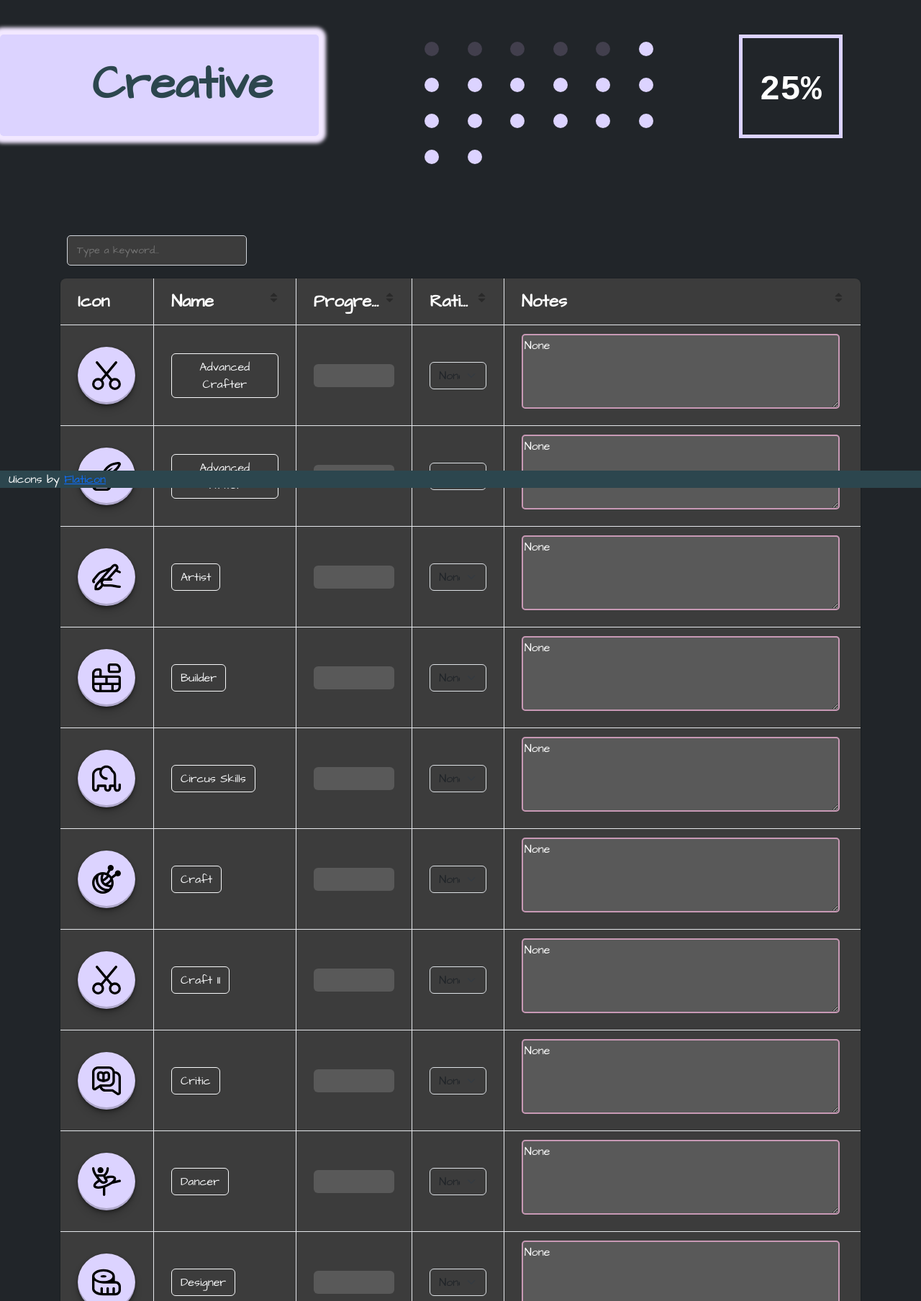
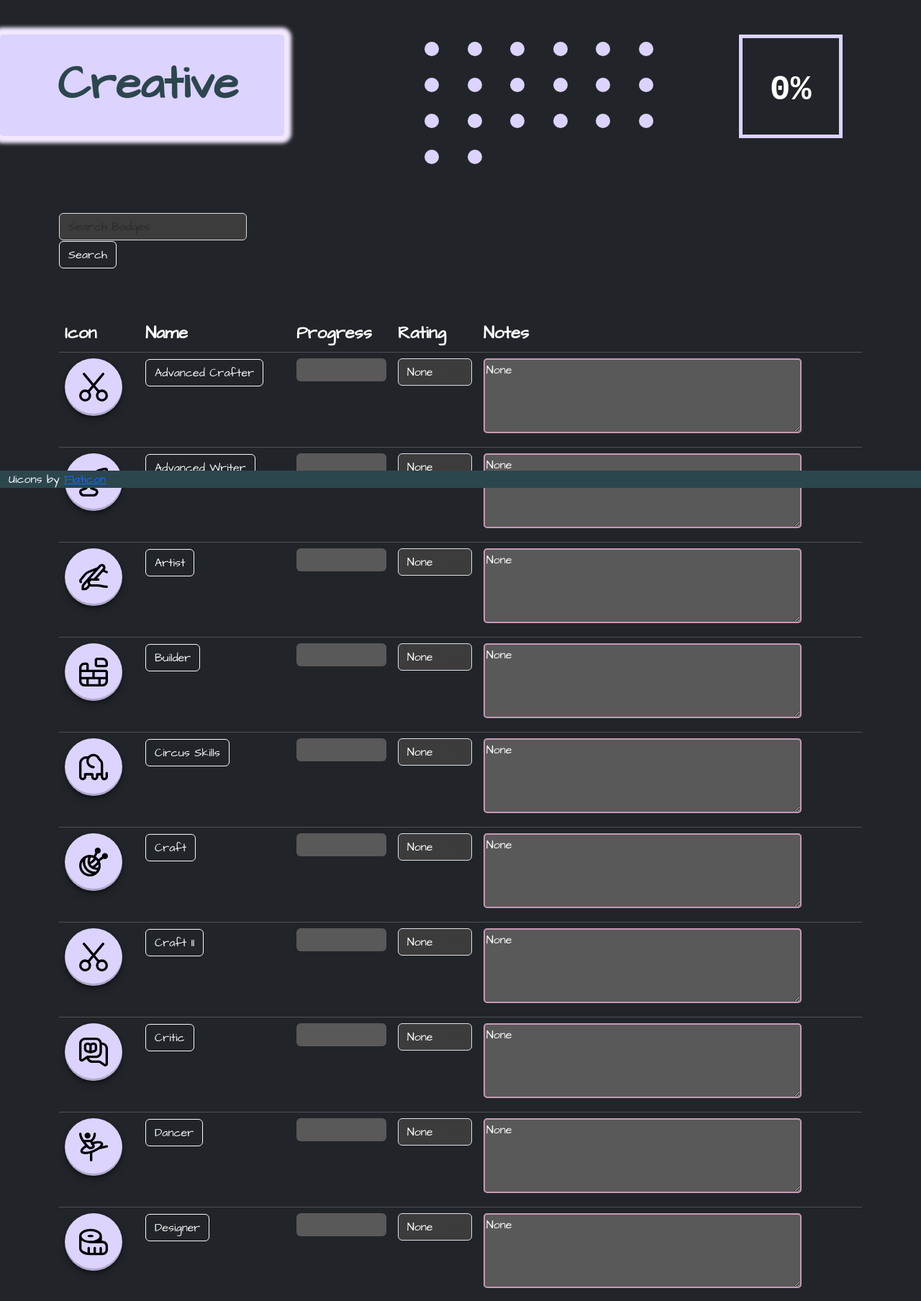
Before and after one commit to LisaS7/RebelBadgeTracker, a Flask app: page /section/creative in a window 1280 px wide. Shown: the part 122-1930 px from the top of the page at 72% size. Run offline with Flask 3, Linux system fonts and the light colour scheme; data comes from the database, SQL or seed files in the repository.

Commit message:
Remove gridjs. Implement own search functionality.

```diff
--- a/flask_app/routes/main.py
+++ b/flask_app/routes/main.py
@@ -32,18 +32,28 @@ def home():
 
 @app.route("/badges")
 def all_badges():
-    badges = Badge.query.all()
+    search = request.args.get("search")
 
-    context = {"badges": badges}
+    if search:
+        badges = Badge.query.filter(Badge.name.contains(search)).all()
+    else:
+        badges = Badge.query.all()
+
+    context = {"badges": badges, "search": search}
     return render_template("pages/badges.html", context=context)
 
 
 @app.route("/section/<choice>")
 def section(choice):
     name = choice.title()
-    badges = Badge.query.filter(Badge.section == name).all()
-    for badge in badges[0:5]:
-        badge.complete = True
+    search = request.args.get("search")
+
+    if search:
+        badges = Badge.query.filter(
+            Badge.section == name, Badge.name.contains(search)
+        ).all()
+    else:
+        badges = Badge.query.filter(Badge.section == name).all()
 
     context = {
         "section": name,
@@ -60,6 +70,7 @@ def section(choice):
 def badge(id):
     if request.method == "POST":
         data = request.get_json()
+        print(data)
 
         if "id" not in data:
             return "No id provided", 400
@@ -69,4 +80,5 @@ def badge(id):
 
     badge = Badge.query.get(id)
     clauses = Clause.query.filter(Clause.badge_id == id).all()
+
     return render_template("pages/badge.html", badge=badge, clauses=clauses)
--- a/flask_app/static/css/style.css
+++ b/flask_app/static/css/style.css
@@ -11,6 +11,7 @@
   --light-grey: #a8a8a8;
   --dark-grey: #595959;
   --bs-body-bg: #3c3c3c;
+  --bs-body-color: white;
 }
 
 body {
@@ -27,7 +28,7 @@ body {
   font-weight: 800;
   position: absolute;
   left: 0;
-  padding: 2rem 4rem 2rem 8rem;
+  padding: 2rem 4rem 2rem 5rem;
   border-radius: 5px;
   /* box-shadow: rgba(146, 251, 211, 0.607) 0px 0px 5px 10px; */
 }
--- /dev/null
+++ b/flask_app/static/js/table.js
@@ -0,0 +1,47 @@
+// ------------ EDITABLE ELEMENTS ------------
+const tableDiv = document.getElementById("badge-table");
+
+let savedValue;
+
+tableDiv.addEventListener("focusin", (ev) => {
+  if (
+    ev.target.tagName === "TD" ||
+    ev.target.tagName === "SELECT" ||
+    ev.target.tagName === "TEXTAREA"
+  ) {
+    savedValue = ev.target.textContent || ev.target.value;
+  }
+});
+
+tableDiv.addEventListener("focusout", (ev) => {
+  let newValue;
+  if (ev.target.tagName === "TD") {
+    newValue = ev.target.textContent;
+  }
+  if (ev.target.tagName === "SELECT" || ev.target.tagName === "TEXTAREA") {
+    newValue = ev.target.value;
+  }
+
+  if (newValue) {
+    if (savedValue !== newValue) {
+      fetch(`http://127.0.0.1:5000/badge/${ev.target.dataset.elementId}`, {
+        method: "POST",
+        headers: { "Content-Type": "application/json" },
+        body: JSON.stringify({
+          id: ev.target.dataset.elementId,
+          [ev.target.dataset.columnId]: newValue,
+        }),
+      });
+    }
+    savedValue = undefined;
+  }
+});
+
+// ------------ POPULATE RATINGS ------------
+// For some reason the dom isn't loading before this runs, so added time delay
+setTimeout(function () {
+  const ratingSelect = document.getElementsByClassName("ratingSelect");
+  Array.from(ratingSelect).forEach((element) => {
+    element.value = element.dataset.elementValue;
+  });
+}, 2000);
--- a/flask_app/templates/badge_table.html
+++ b/flask_app/templates/badge_table.html
@@ -1,37 +1,28 @@
-<div id="badge-table" class="table table-dark"></div>
-{% block scripts %}
-<script src="https://unpkg.com/gridjs/dist/gridjs.umd.js"></script>
-<script>
-    const tableDiv = document.getElementById("badge-table");
-
-    const editableCellAttributes = (data, row, col) => {
-      console.log(row)
-      if (row) {
-        return {contentEditable: 'true', 'data-element-id': row.cells[0].data};
-      }
-      else {
-        return {};
-      }
-  };
-
-    new gridjs.Grid({
-      columns: [
-        {id: 'id', name:'ID', hidden:true},
-        { id: 'icon', name: 'Icon', sort: false },
-        { id: 'name', name: 'Name' },
-        { id: 'progress', name: 'Progress' },
-        { id: 'rating', name: 'Rating' },
-        { id: 'notes', name: 'Notes', 'attributes': editableCellAttributes },
-      ],
-      data: [
+<div class="row">
+<form class="form-inline w-25 my-2 my-lg-0">
+  <input class="form-control mr-sm-2" name="search" type="search" placeholder="Search Badges" aria-label="Search">
+  <button class="btn btn-outline-light my-2 my-sm-0" type="submit">Search</button>
+</form></div>
+<table id="badge-table" class="table table-dark">
+  <thead>
+    <tr>
+      <th>Icon</th>
+      <th>Name</th>
+      <th>Progress</th>
+      <th>Rating</th>
+      <th>Notes</th>
+    </tr>
+  </thead>
+  <tbody>
     {% for badge in context.badges %}
-          {
-            id: "{{badge.id}}",
-            icon: gridjs.html(`<div class="badge-icon" style="background:{{badge.colour}};">
+    <tr>
+      <td>
+        <div class="badge-icon" style="background:{{badge.colour}};">
           <img src={{ url_for('get_image', filename=badge.image) }}/>
-                              </div>`),
-            name: gridjs.html(`<a href={{ url_for('badge', id=badge.id) }}><button type="button" class="btn btn-outline-light">{{ badge.name }}</button></a>`),
-            progress: gridjs.html(`<div
+        </div>
+      </td>
+      <td><a href={{ url_for('badge', id=badge.id) }} textContent="{{badge.name}}"><button class="btn btn-outline-light">{{ badge.name }}</button></a></td>
+      <td><div
         class="progress"
         role="progressbar"
         aria-label="Basic example"
@@ -42,68 +33,20 @@
         <div class="progress-bar" style="width: {{ badge.percentage }}%">
           {{ badge.percentage | percentage_format }}
         </div>
-                </div>`),
-            rating: gridjs.html(`
-                  <select class="ratingSelect form-select" data-column-id="rating" data-element-id="{{badge.id}}" data-element-value="{{badge.rating}}">
+      </div></td>
+      <td><select class="ratingSelect form-select" data-column-id="rating" data-element-id="{{badge.id}}" data-element-value="{{badge.rating}}">
         <option value="None">None</option>
         <option value="✖️">✖️</option>
         <option value="🟢">🟢</option>
         <option value="🟡">🟡</option>
         <option value="🟠">🟠</option>
         <option value="🔴">🔴</option>
-                    </select>
-                        `),
-            notes: gridjs.html(`<textarea rows="4" cols="50" data-column-id="notes" data-element-id="{{badge.id}}">{{badge.notes}}</textarea>`)
-          },
+        </select></td>
+      <td><textarea rows="4" cols="50" data-column-id="notes" data-element-id="{{badge.id}}">{{badge.notes}}</textarea></td>
+    </tr>
     {% endfor %}
-      ],
-      search: true,
-      sort: true,
-      pagination: false,
-    }).render(tableDiv);
-
-
-    let savedValue;
-
-    tableDiv.addEventListener('focusin', ev => {
-      if (ev.target.tagName === 'TD' || ev.target.tagName === 'SELECT' || ev.target.tagName === 'TEXTAREA') {
-        savedValue = ev.target.textContent || ev.target.value;
-      }
-    });
-
-    tableDiv.addEventListener('focusout', ev => {
-
-      let newValue;
-      if (ev.target.tagName === 'TD') {
-        newValue = ev.target.textContent;
-      }
-      if (ev.target.tagName === "SELECT" || ev.target.tagName === 'TEXTAREA') {
-        newValue = ev.target.value;
-      }
-
-      console.log(ev.target.dataset)
-
-      if (newValue) {
-        if (savedValue !== newValue) {
-          fetch(`http://127.0.0.1:5000/badge/${ev.target.dataset.elementId}`, {
-            method: 'POST',
-            headers: {'Content-Type': 'application/json'},
-            body: JSON.stringify({
-              id: ev.target.dataset.elementId,
-              [ev.target.dataset.columnId]: newValue
-            }),
-          });
-        }
-        savedValue = undefined;
-      }
-    });
-
-
-    setTimeout(function(){
-      const ratingSelect = document.getElementsByClassName("ratingSelect");
-      Array.from(ratingSelect).forEach((element) => {
-        element.value = element.dataset.elementValue
-       });
-     }, 2000);
-</script>
+  </tbody>
+</table>
+{% block scripts %}
+<script src="{{url_for('static', filename='js/table.js')}}"></script>
 {% endblock %}
```
Also changed, not shown: flask_app/templates/pages/badge.html (+60 -1 lines). Lines whose indentation alone changed are shown as unchanged.
